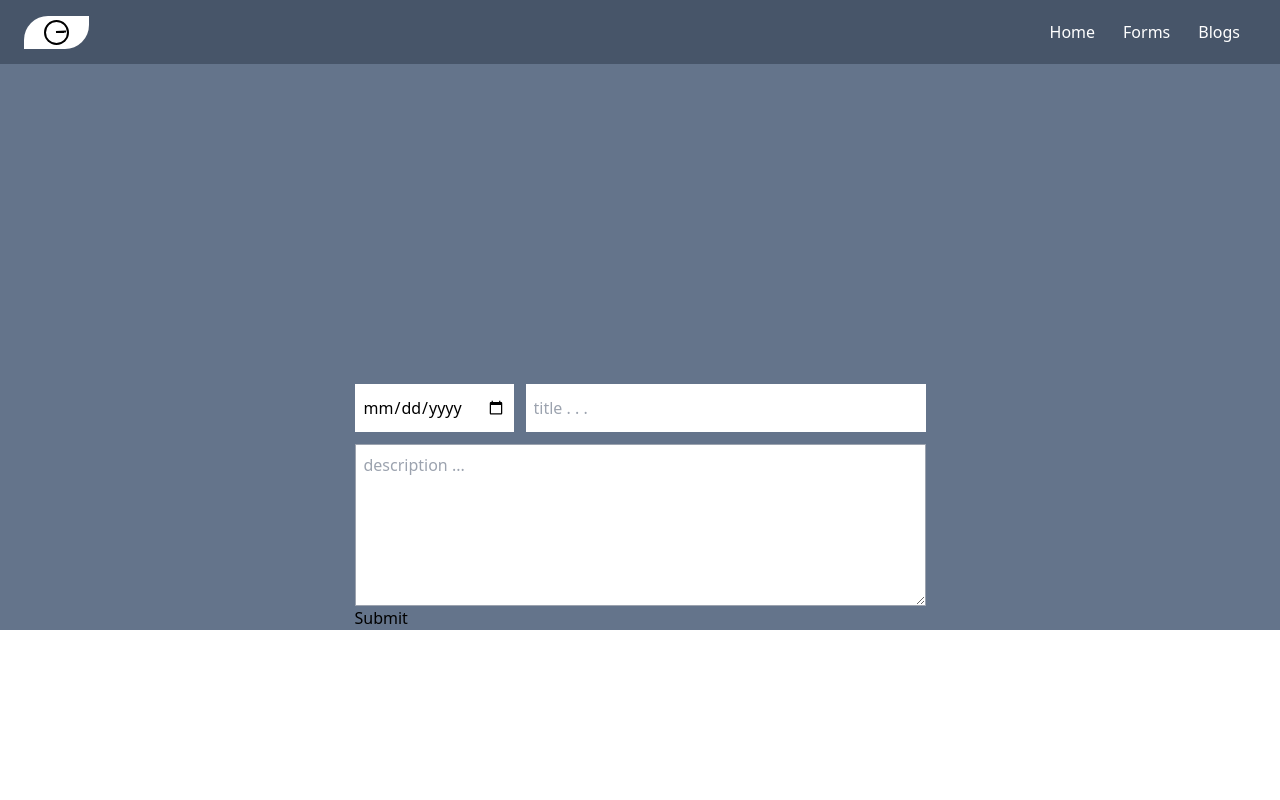
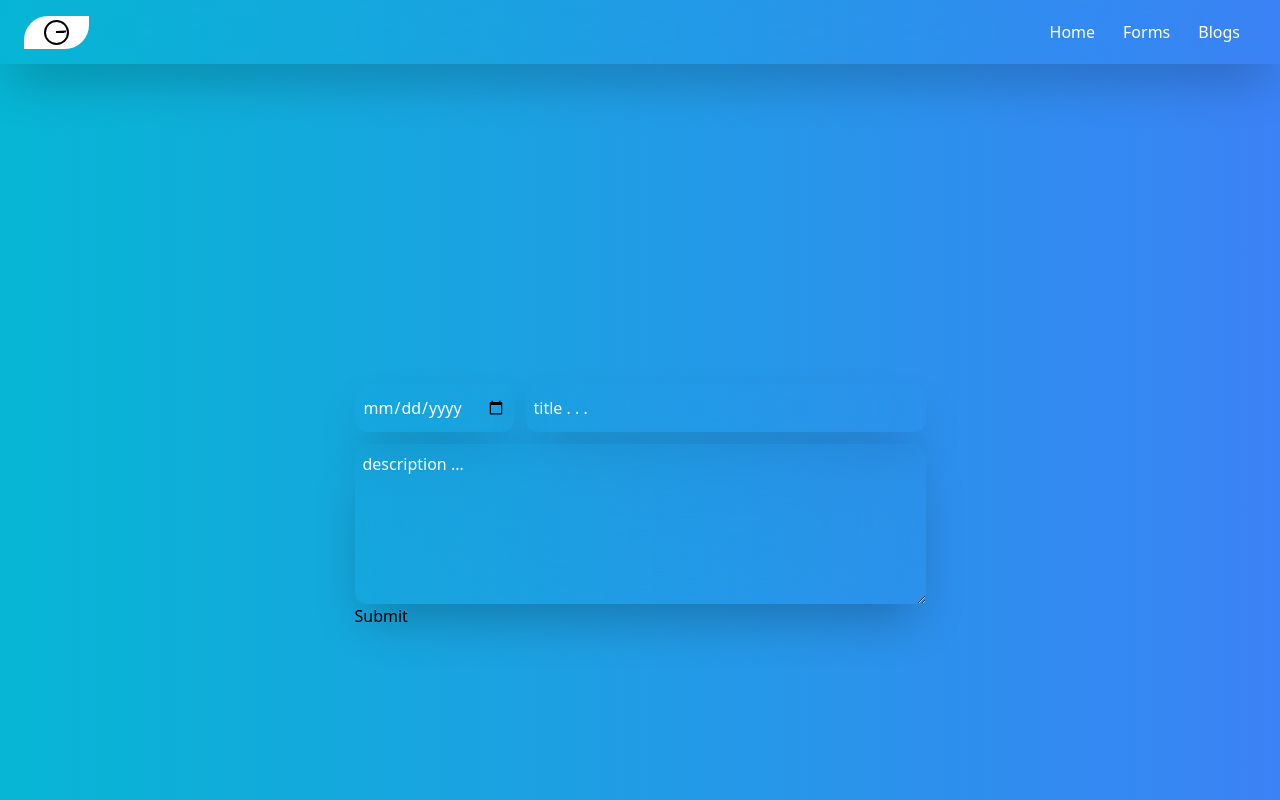
Before and after one commit to Setthasat/react-express-MemoApp, a React (Vite) app in the folder client/: page /forms in a window 1280 px wide. Built offline with nearby package versions, Linux system fonts and the light colour scheme.

Commit message:
change ui

```diff
--- a/client/src/App.jsx
+++ b/client/src/App.jsx
@@ -10,7 +10,7 @@ import Blog from './pages/Blog';
 function App() {
 
   return (
-    <div className="bg-slate-500 h-auto max-w-full">
+    <div className="bg-gradient-to-r from-cyan-500 to-blue-500 h-screen">
       <Navbar />
       <Routes>
         <Route index element={<Home />} />
--- a/client/src/components/Blog/Card.jsx
+++ b/client/src/components/Blog/Card.jsx
@@ -3,7 +3,7 @@ import SingleCard from './SingleCard';
 
 function Card({ apiData }) {
     return (
-        <div className='grid grid-cols-2'>
+        <div className='grid grid-cols-1 sm:grid-cols-2 md:grid-cols-2'>
             {apiData.map((items, index) => (
                 <div key={index}>
                     <SingleCard items={items} />
--- a/client/src/components/Memo/forms.jsx
+++ b/client/src/components/Memo/forms.jsx
@@ -70,7 +70,7 @@ function forms({ setError }) {
     };
 
     return (
-        <div className='flex justify-center items-center mt-[20rem] font-sans'>
+        <div className='flex justify-center items-center mt-[20rem] bg-gradient-to-r from-cyan-500 to-blue-500 font-sans'>
             <div>
                 <form onSubmit={handleOnSubmit}>
                     <label className='flex gap-3'>
@@ -79,7 +79,7 @@ function forms({ setError }) {
                             name='date'
                             value={form.date}
                             onChange={onChangeInput}
-                            className='pl-2 h-[3rem] focus:outline-none p-2'
+                            className='pl-2 h-[3rem] focus:outline-none p-2 text-white bg-transparent placeholder:text-gray-50 shadow-2xl backdrop-blur-3xl rounded-xl'
                         />
                         {/* <p className='text-[1.5rem] flex justify-center items-center h-auto text-white'>Title</p> */}
                         <input
@@ -88,11 +88,11 @@ function forms({ setError }) {
                             value={form.title}
                             onChange={onChangeInput}
                             placeholder='title . . .'
-                            className='px-2 h-[3rem] w-[25rem] focus:outline-none '
+                            className='px-2 h-[3rem] w-[25rem] focus:outline-none bg-transparent text-white placeholder:text-gray-50 shadow-2xl backdrop-blur-3xl rounded-xl'
                         />
                     </label>
                     <textarea
-                        className="block w-full px-2 py-2  bg-white focus:outline-none  border border-gray-400 mt-3 appearance-none overflow-auto"
+                        className="block w-full px-2 py-2 text-white placeholder:text-gray-50 bg-transparent shadow-2xl backdrop-blur-3xl focus:outline-none mt-3 appearance-none overflow-auto rounded-xl"
                         type="text"
                         name='description'
                         placeholder="description ..."
--- a/client/src/components/Navbar.jsx
+++ b/client/src/components/Navbar.jsx
@@ -3,7 +3,7 @@ import { ClockLoader } from 'react-spinners';
 
 function Navbar() {
   return (
-    <div className='w-screen max-w-full h-[4rem] bg-slate-600 flex justify-between items-center'>
+    <div className='w-screen max-w-full h-[4rem] backdrop-blur-3xl shadow-2xl flex justify-between items-center'>
       <div className='sm:pl-6 pl-2 '>
         <div className='bg-white w-auto px-5 py-1 rounded-tl-3xl rounded-br-3xl'>
           <ClockLoader size={25} />
--- a/client/src/pages/MemoForms.jsx
+++ b/client/src/pages/MemoForms.jsx
@@ -11,7 +11,7 @@ function MemoForms() {
 
 
     return (
-        <div>
+        <div className=' bg-slate-500'>
             <Memo setError={setError} />
             {error === true ? (
                 <ErrorPopUp setError={setError} />
```
